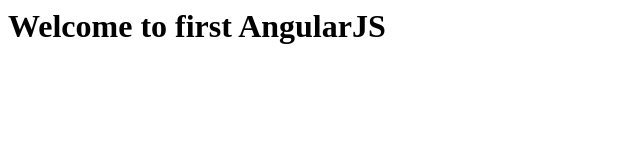
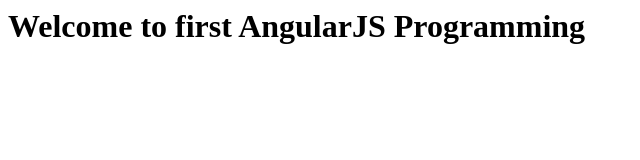
Before and after one commit to arthyanu/coursera-AngularJS, a plain HTML site: page index.html in a window 1280 px wide. Shown: the whole page, without its empty margins (0-640 px from the left). Drawn offline with Linux system fonts and the light colour scheme.

Commit message:
First Web Page.

```diff
--- a/index.html
+++ b/index.html
@@ -1,7 +1,7 @@
 <html>
   <body>
     <h1>
-      Welcome to first AngularJS
+      Welcome to first AngularJS Programming
     </h1>
   </body>
 </html>
```
